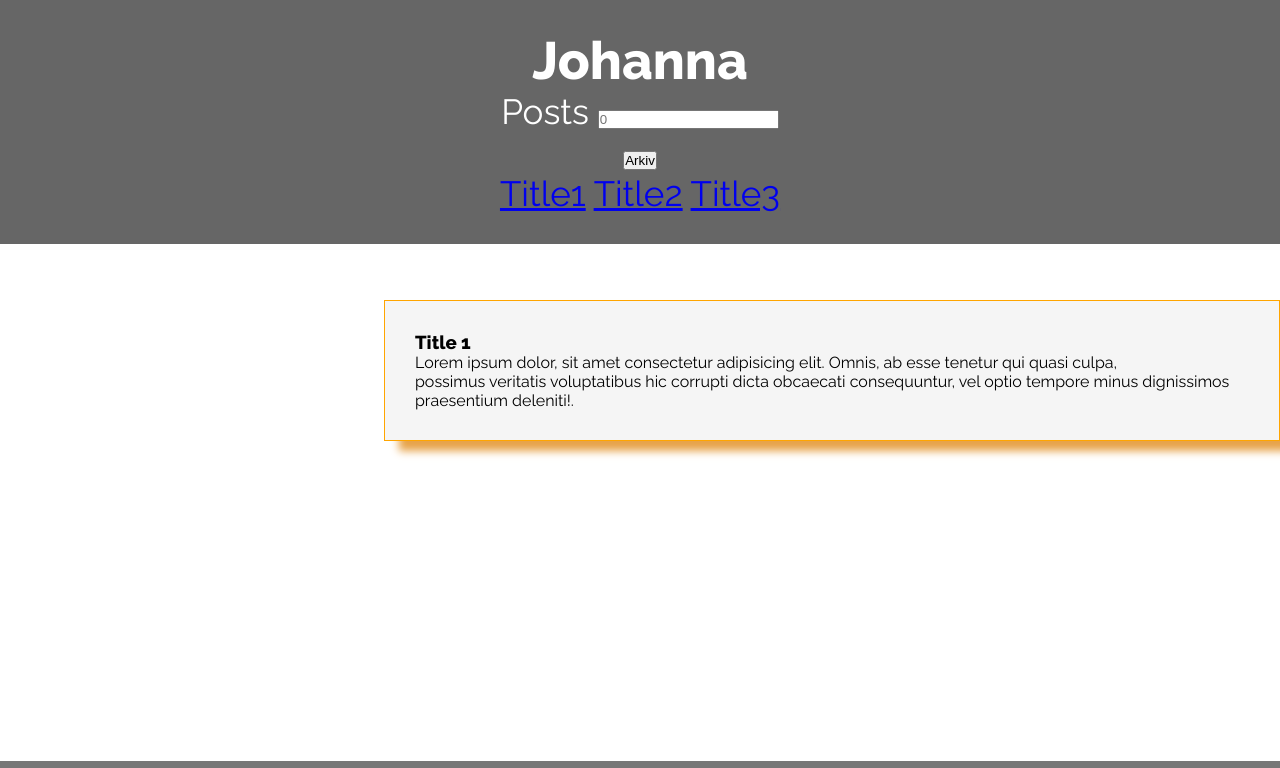
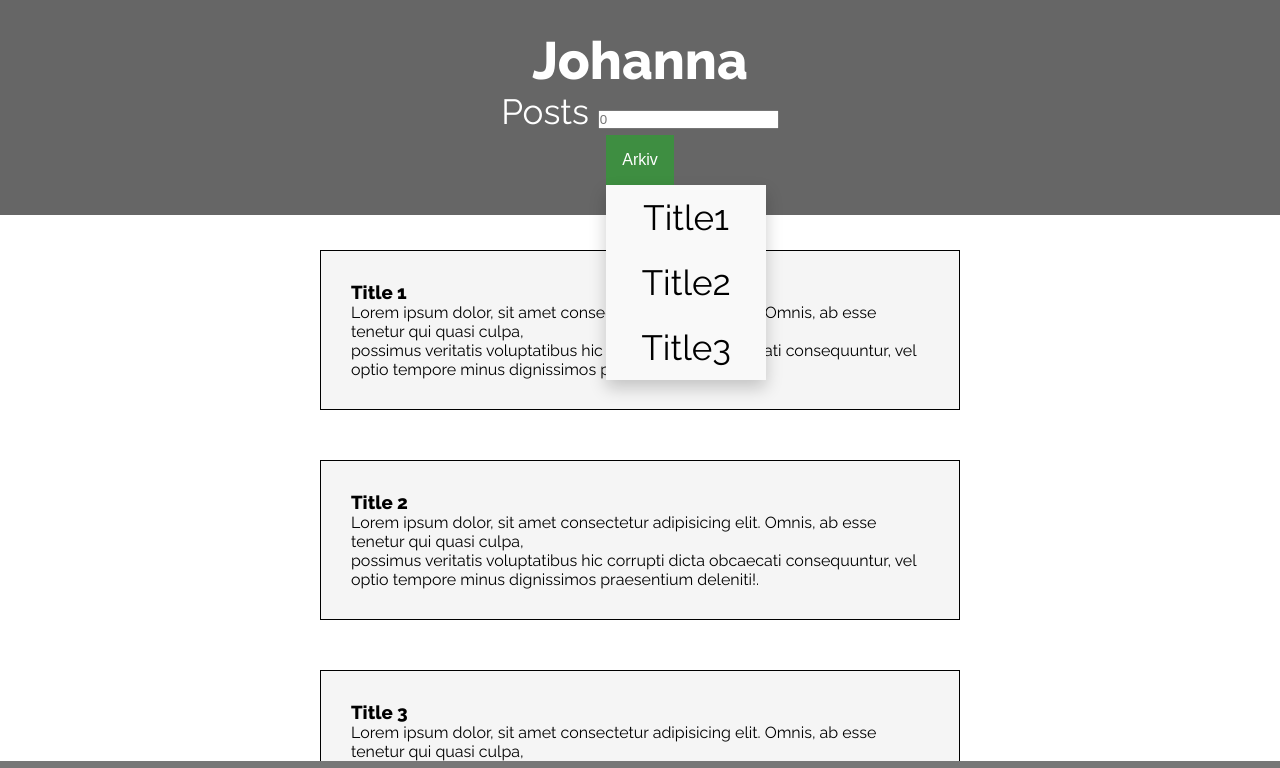
Before and after one commit to Johanna520/uppg1_JS, a plain HTML site: page index.html in a window 1280 px wide. Both pictures are taken after a click on the button "Arkiv". Shown: the top 768 px of the page. Drawn offline with Linux system fonts and the light colour scheme.

Commit message:
dropdown fixed

```diff
--- a/main.js
+++ b/main.js
@@ -25,6 +25,8 @@
           //se föreläsning 15.30!!!
 
 
+
+
           function myFunction() {
             document.getElementById("myDropdown").classList.toggle("show");
           }
--- a/style.css
+++ b/style.css
@@ -23,35 +23,58 @@
     top: 0;
   }
 
-  nav {
-    position: fixed;
-    float: left;
-    width: 20%;
-    margin-top: 162px;
-    height: 100%;
-    background: #ccc;
-    padding: 20px;
+  .dropbtn {
+    background-color: #4CAF50;
+    color: white;
+    padding: 16px;
+    font-size: 16px;
+    border: none;
+    cursor: pointer;
   }
 
+  .dropbtn:hover, .dropbtn:focus {
+    background-color: #3e8e41;
+  }
 
-  nav ul {
-    list-style-type: none;
-    padding: 0;
+  .dropdown {
+    position: relative;
+    display: inline-block;
+  }
+
+  .dropdown-content {
+    display: none;
+    position: absolute;
+    background-color: #f9f9f9;
+    min-width: 160px;
+    overflow: auto;
+    box-shadow: 0px 8px 16px 0px rgba(0,0,0,0.2);
+  }
+
+  .dropdown-content a {
+    color: black;
+    padding: 12px 16px;
+    text-decoration: none;
+    display: block;
+  }
+
+  .dropdown-content a:hover {background-color: #f1f1f1}
+
+  .show {display:block;}
+
+  section{
+    margin-top: 250px;
   }
 
   article {
-    margin: 300px auto;
-    margin-bottom: 50px;
-    float:right;
+    margin: 50px 25% 50px 25%;
     padding: 30px;
-    width: 70%;
+
     background-color: #f1f1f1;
 
 
     background-color: whitesmoke;
-    border: 1px solid  orange;
+    border: 1px solid  black;
 
-    box-shadow: 15px 10px 8px rgb(231, 163, 73);
 
   }
 
```
Also changed, not shown: index.html (line endings or trailing spaces).
